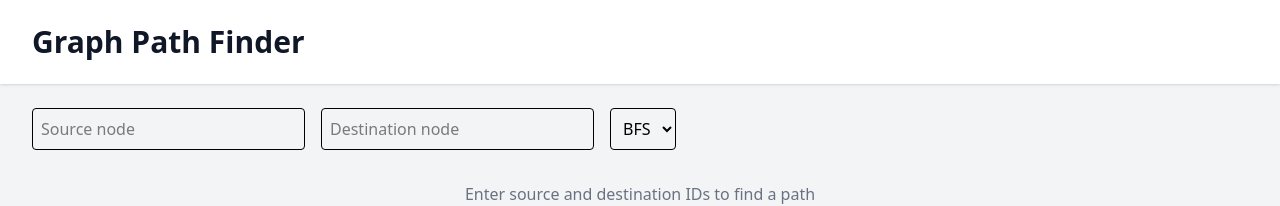
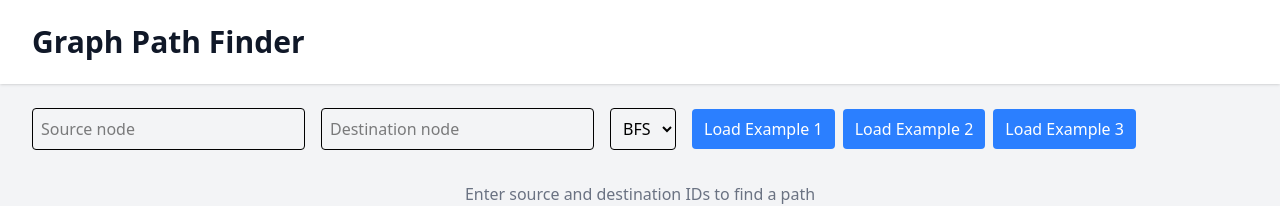
Before and after one commit to ethanniser/cop3530-project-3, a React (Vite) app in the folder frontend/: page / in a window 1280 px wide. Shown: the top 206 px of the page. Built offline with nearby package versions, Linux system fonts and the light colour scheme.

Commit message:
add exmape buttons

```diff
--- a/frontend/src/App.tsx
+++ b/frontend/src/App.tsx
@@ -10,10 +10,22 @@ const exampleNodes = [
   447688115, 461410856, 529007327,
 ];
 
+// Example pairs for quick loading
+const examples = [
+  { source: 250178329, destination: 529007327 },
+  { source: 314316607, destination: 447688115 },
+  { source: 69592091, destination: 461410856 },
+];
+
 function App() {
   const [source, setSource] = useState<number | null>(null);
   const [destination, setDestination] = useState<number | null>(null);
   const [method, setMethod] = useState<"bfs" | "astar">("bfs");
+
+  const loadExample = (index: number) => {
+    setSource(examples[index].source);
+    setDestination(examples[index].destination);
+  };
 
   return (
     <QueryClientProvider client={queryClient}>
@@ -26,7 +38,7 @@ function App() {
           </div>
         </header>
         <main className="max-w-7xl mx-auto py-6 sm:px-6 lg:px-8">
-          <div className="mb-4 flex gap-4">
+          <div className="mb-4 flex gap-4 items-center flex-wrap">
             <div className="relative">
               <input
                 type="number"
@@ -85,6 +97,17 @@ function App() {
               <option value="bfs">BFS</option>
               <option value="astar">A*</option>
             </select>
+            <div className="flex gap-2">
+              {[0, 1, 2].map((i) => (
+                <button
+                  key={i}
+                  onClick={() => loadExample(i)}
+                  className="px-3 py-2 bg-blue-500 text-white rounded hover:bg-blue-600 transition-colors"
+                >
+                  Load Example {i + 1}
+                </button>
+              ))}
+            </div>
           </div>
 
           <Suspense
```
